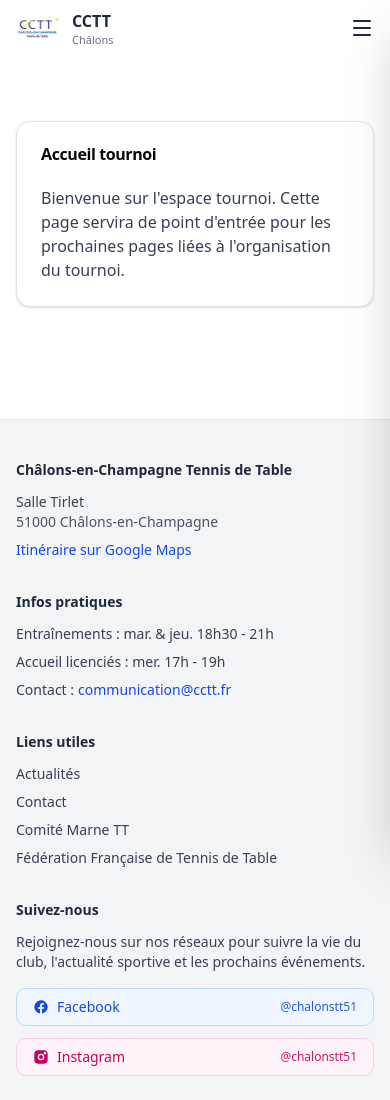
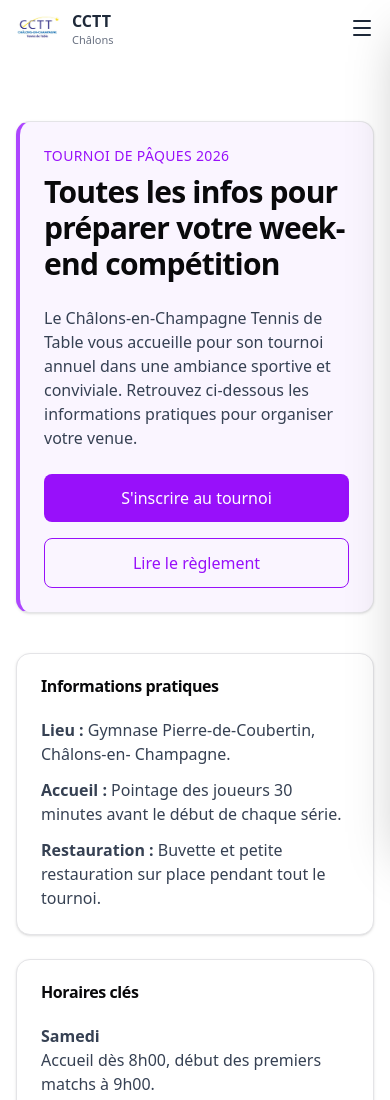
Before and after one commit to jesared/club-cctt, a Next.js app: page /tournoihome in a window 390 px wide. Shown: the top 1100 px of the page. Built offline with nearby package versions, Linux system fonts and the light colour scheme; no server answers.

Commit message:
feat: créer les pages tournoi et enrichir la landing

```diff
--- /dev/null
+++ b/app/inscriptions/page.tsx
@@ -0,0 +1,36 @@
+import { Card, CardContent, CardHeader, CardTitle } from "@/components/ui/card";
+
+export default function InscriptionsPage() {
+  return (
+    <main className="max-w-4xl mx-auto px-4 py-16">
+      <Card>
+        <CardHeader>
+          <CardTitle>Inscriptions au Tournoi de Pâques</CardTitle>
+        </CardHeader>
+        <CardContent className="space-y-4 text-gray-700">
+          <p>
+            Les inscriptions sont ouvertes jusqu&apos;au <strong>10 avril 2026</strong>,
+            sous réserve de places disponibles.
+          </p>
+          <p>
+            Merci d&apos;indiquer le nom du joueur, le numéro de licence FFTT,
+            la(les) catégorie(s) choisie(s) et un contact email.
+          </p>
+          <p>
+            <strong>Par email :</strong> inscriptions-tournoi@cctt.fr
+          </p>
+          <p>
+            <strong>Confirmation :</strong> un email récapitulatif vous sera
+            envoyé sous 48h.
+          </p>
+          <a
+            href="/tournoihome"
+            className="inline-flex justify-center border border-purple-600 text-purple-600 px-5 py-2 rounded-md hover:bg-purple-50 transition"
+          >
+            Retour à la page tournoi
+          </a>
+        </CardContent>
+      </Card>
+    </main>
+  );
+}
--- /dev/null
+++ b/app/reglement/page.tsx
@@ -0,0 +1,41 @@
+import { Card, CardContent, CardHeader, CardTitle } from "@/components/ui/card";
+
+const regles = [
+  "Le tournoi est ouvert aux joueurs licenciés FFTT et loisirs selon les tableaux.",
+  "Chaque joueur doit se présenter au pointage au moins 30 minutes avant sa série.",
+  "Le juge-arbitre se réserve le droit d'adapter les poules selon le nombre d'inscrits.",
+  "Le matériel doit être conforme à la réglementation FFTT en vigueur.",
+  "Tout comportement anti-sportif peut entraîner une exclusion du tournoi.",
+];
+
+export default function ReglementPage() {
+  return (
+    <main className="max-w-4xl mx-auto px-4 py-16">
+      <Card>
+        <CardHeader>
+          <CardTitle>Règlement du tournoi</CardTitle>
+        </CardHeader>
+        <CardContent className="space-y-4 text-gray-700">
+          <p>
+            Ce règlement synthétique encadre le déroulement du Tournoi de
+            Pâques. La version complète est disponible sur demande auprès de
+            l&apos;organisation.
+          </p>
+
+          <ul className="list-disc pl-6 space-y-2">
+            {regles.map((regle) => (
+              <li key={regle}>{regle}</li>
+            ))}
+          </ul>
+
+          <a
+            href="/tournoihome"
+            className="inline-flex justify-center border border-purple-600 text-purple-600 px-5 py-2 rounded-md hover:bg-purple-50 transition"
+          >
+            Retour à la page tournoi
+          </a>
+        </CardContent>
+      </Card>
+    </main>
+  );
+}
--- a/app/tournoihome/page.tsx
+++ b/app/tournoihome/page.tsx
@@ -1,20 +1,147 @@
 import { Card, CardContent, CardHeader, CardTitle } from "@/components/ui/card";
+
+const categories = [
+  {
+    titre: "Série Open",
+    description: "Ouverte à tous les licenciés, sans condition de classement.",
+  },
+  {
+    titre: "Série Jeunes",
+    description: "Tableaux dédiés aux catégories U11, U13 et U15.",
+  },
+  {
+    titre: "Série Loisirs",
+    description:
+      "Pour les joueurs non classés ou en reprise, dans un format convivial.",
+  },
+];
+
+const horaires = [
+  {
+    jour: "Samedi",
+    details: "Accueil dès 8h00, début des premiers matchs à 9h00.",
+  },
+  {
+    jour: "Dimanche",
+    details: "Phase finale à partir de 9h30, remise des récompenses à 17h30.",
+  },
+];
 
 export default function TournoiHomePage() {
   return (
-    <section className="max-w-6xl mx-auto px-4 py-16">
-      <Card className="max-w-4xl">
+    <main className="max-w-6xl mx-auto px-4 py-16 space-y-10">
+      <Card className="bg-purple-50 border-l-4 border-l-purple-500">
         <CardHeader>
-          <CardTitle>Accueil tournoi</CardTitle>
+          <p className="uppercase tracking-wide text-sm text-purple-600 mb-2">
+            Tournoi de Pâques 2026
+          </p>
+          <CardTitle className="text-3xl md:text-4xl">
+            Toutes les infos pour préparer votre week-end compétition
+          </CardTitle>
         </CardHeader>
-        <CardContent>
-          <p className="text-gray-700">
-            Bienvenue sur l&apos;espace tournoi. Cette page servira de point
-            d&apos;entrée pour les prochaines pages liées à l&apos;organisation du
-            tournoi.
+        <CardContent className="space-y-6 text-gray-700">
+          <p>
+            Le Châlons-en-Champagne Tennis de Table vous accueille pour son
+            tournoi annuel dans une ambiance sportive et conviviale. Retrouvez
+            ci-dessous les informations pratiques pour organiser votre venue.
           </p>
+
+          <div className="flex flex-col sm:flex-row gap-4">
+            <a
+              href="/inscriptions"
+              className="inline-flex justify-center bg-purple-600 text-white px-6 py-3 rounded-md hover:bg-purple-700 transition"
+            >
+              S&apos;inscrire au tournoi
+            </a>
+            <a
+              href="/reglement"
+              className="inline-flex justify-center border border-purple-600 text-purple-600 px-6 py-3 rounded-md hover:bg-purple-100 transition"
+            >
+              Lire le règlement
+            </a>
+          </div>
         </CardContent>
       </Card>
-    </section>
+
+      <section className="grid grid-cols-1 md:grid-cols-2 gap-6">
+        <Card>
+          <CardHeader>
+            <CardTitle>Informations pratiques</CardTitle>
+          </CardHeader>
+          <CardContent className="space-y-3 text-gray-700">
+            <p>
+              <strong>Lieu :</strong> Gymnase Pierre-de-Coubertin, Châlons-en-
+              Champagne.
+            </p>
+            <p>
+              <strong>Accueil :</strong> Pointage des joueurs 30 minutes avant
+              le début de chaque série.
+            </p>
+            <p>
+              <strong>Restauration :</strong> Buvette et petite restauration sur
+              place pendant tout le tournoi.
+            </p>
+          </CardContent>
+        </Card>
+
+        <Card>
+          <CardHeader>
+            <CardTitle>Horaires clés</CardTitle>
+          </CardHeader>
+          <CardContent className="space-y-4 text-gray-700">
+            {horaires.map((item) => (
+              <div key={item.jour}>
+                <p className="font-semibold">{item.jour}</p>
+                <p>{item.details}</p>
+              </div>
+            ))}
+          </CardContent>
+        </Card>
+      </section>
+
+      <section>
+        <Card>
+          <CardHeader>
+            <CardTitle>Catégories proposées</CardTitle>
+          </CardHeader>
+          <CardContent>
+            <div className="grid grid-cols-1 md:grid-cols-3 gap-4">
+              {categories.map((categorie) => (
+                <div key={categorie.titre} className="rounded-lg border p-4">
+                  <p className="font-semibold mb-2">{categorie.titre}</p>
+                  <p className="text-sm text-gray-700">{categorie.description}</p>
+                </div>
+              ))}
+            </div>
+          </CardContent>
+        </Card>
+      </section>
+
+      <section>
+        <Card>
+          <CardHeader>
+            <CardTitle>Contact organisation</CardTitle>
+          </CardHeader>
+          <CardContent className="space-y-3 text-gray-700">
+            <p>
+              Pour toute question (inscription, horaires, hébergement), vous
+              pouvez contacter l&apos;équipe organisatrice.
+            </p>
+            <p>
+              <strong>Email :</strong> tournoi@cctt.fr
+            </p>
+            <p>
+              <strong>Téléphone :</strong> 06 12 34 56 78
+            </p>
+            <a
+              href="/contact"
+              className="inline-flex justify-center border border-purple-600 text-purple-600 px-5 py-2 rounded-md hover:bg-purple-50 transition"
+            >
+              Contacter le club
+            </a>
+          </CardContent>
+        </Card>
+      </section>
+    </main>
   );
 }
--- a/components/TournoiHero.tsx
+++ b/components/TournoiHero.tsx
@@ -42,17 +42,17 @@ export default function TournoiHero() {
 
               <div className="flex flex-col sm:flex-row gap-4">
                 <a
-                  href="/inscriptions"
+                  href="/tournoihome"
                   className="inline-flex justify-center bg-purple-600 text-white px-6 py-3 rounded-md hover:bg-purple-700 transition"
                 >
-                  S’inscrire au tournoi
+                  Infos du tournoi
                 </a>
 
                 <a
-                  href="/reglement"
+                  href="/inscriptions"
                   className="inline-flex justify-center border border-purple-600 text-purple-600 px-6 py-3 rounded-md hover:bg-purple-100 transition"
                 >
-                  Voir le règlement
+                  S’inscrire
                 </a>
               </div>
             </CardContent>
```
